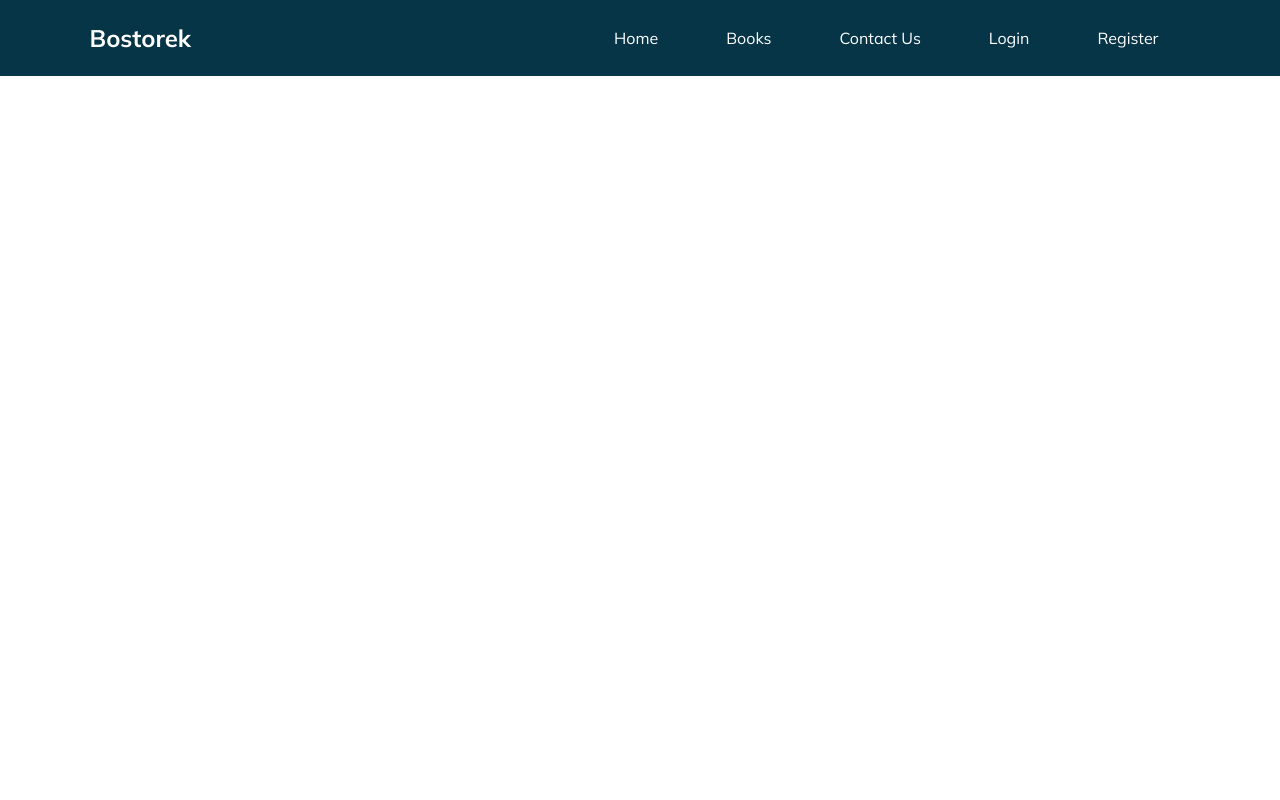
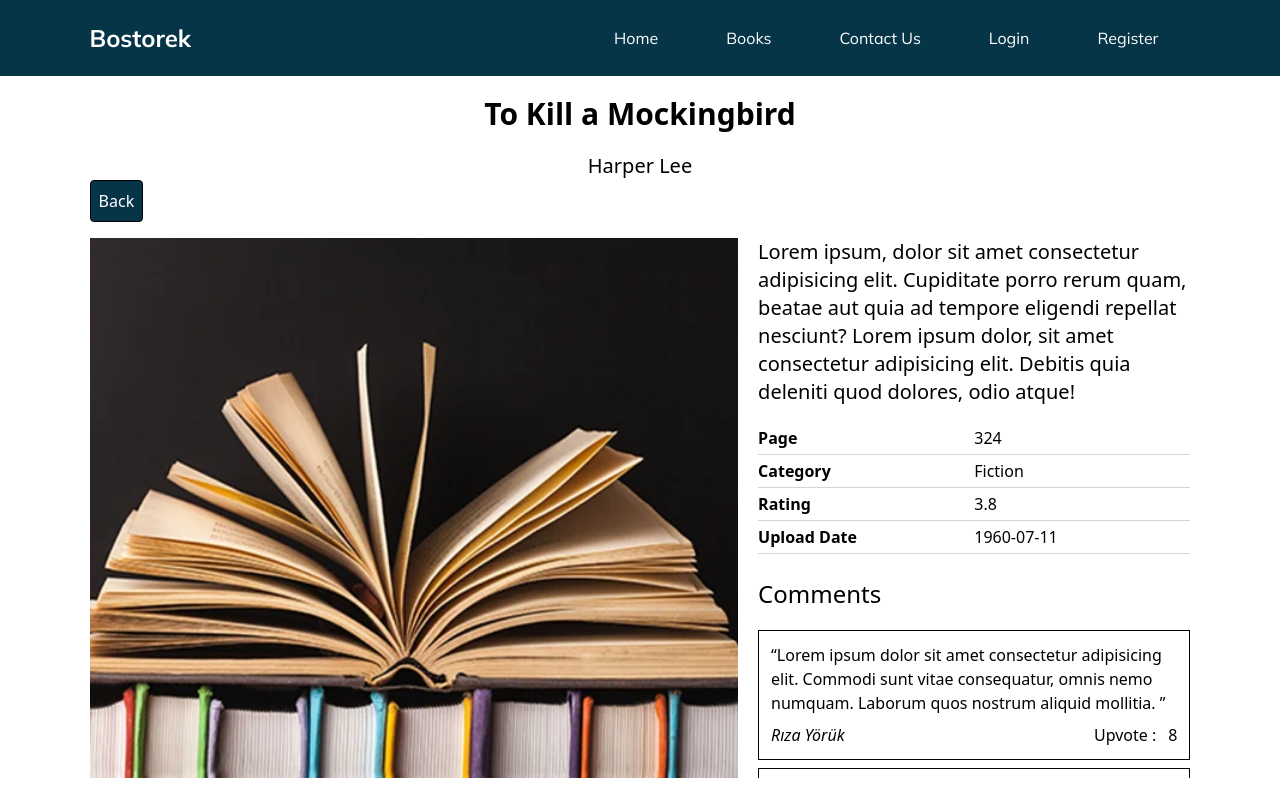
Before and after one commit to rzayoruk/bostorek, a Vue app in the folder frontend/: page /book/1 in a window 1280 px wide. Built offline with nearby package versions, Linux system fonts and the light colour scheme.

Commit message:
book detail pages

```diff
--- a/frontend/src/components/BookItem.vue
+++ b/frontend/src/components/BookItem.vue
@@ -1,4 +1,5 @@
 <template>
+  <RouterLink :to="{ name: 'book-detail', params: { id: book.id } }">
     <div class="rounded-md shadow text-center relative">
       <img class="rounded-t-md" src="../../template/images/b1.jpg" alt="" />
       <span
@@ -22,9 +23,9 @@
         >
           {{ book.rating.toFixed(1) }}
         </div>
-
       </div>
     </div>
+  </RouterLink>
 </template>
 <script>
 export default {
--- a/frontend/src/router/router.js
+++ b/frontend/src/router/router.js
@@ -4,10 +4,12 @@ import BooksView from "@/views/BooksView.vue"
 import ContactView from "@/views/ContactView.vue"
 import LoginView from "@/views/LoginView.vue"
 import RegisterView from "@/views/RegisterView.vue"
+import BookDetailView from "@/views/BookDetailView.vue"
 
 const routes = [
   { name: "home", path: "/", component: HomeView },
   { name: "books", path: "/books", component: BooksView },
+  { name: "book-detail", path: "/book/:id", component: BookDetailView },
   { name: "contact", path: "/contact", component: ContactView },
   { name: "login", path: "/login", component: LoginView },
   { name: "register", path: "/register", component: RegisterView },
--- /dev/null
+++ b/frontend/src/views/BookDetailView.vue
@@ -0,0 +1,120 @@
+<template>
+  <div class="px-[7%]">
+    <SectionHeader :title="book.name" :content="book.author" />
+    <button
+      class="border border-black p-2 rounded-sm bg-primary text-white cursor-pointer mb-4"
+    >
+      Back
+    </button>
+    <div class="grid grid-cols-[3fr_2fr] gap-x-5">
+      <img
+        class="aspect-auto h-full w-full object-cover object-center grow"
+        src="../../template/images/kitap-800x450.jpg.webp"
+        alt=""
+      />
+      <div class="flex flex-col">
+        <p class="text-xl font-light mb-4 grow max-h-[250px] overflow-y-auto">
+          Lorem ipsum, dolor sit amet consectetur adipisicing elit. Cupiditate
+          porro rerum quam, beatae aut quia ad tempore eligendi repellat
+          nesciunt? Lorem ipsum dolor, sit amet consectetur adipisicing elit.
+          Debitis quia deleniti quod dolores, odio atque!
+        </p>
+        <div class="mb-6">
+          <div class="grid grid-cols-2 border-b border-gray-300 py-1">
+            <strong>Page</strong>
+            <span class="font-light">{{ book.page }}</span>
+          </div>
+          <div class="grid grid-cols-2 border-b border-gray-300 py-1">
+            <strong>Category</strong>
+            <span class="font-light">Fiction</span>
+          </div>
+          <div class="grid grid-cols-2 border-b border-gray-300 py-1">
+            <strong>Rating</strong>
+            <span class="font-light">{{ book.rating.toFixed(1) }}</span>
+          </div>
+          <div class="grid grid-cols-2 border-b border-gray-300 py-1">
+            <strong>Upload Date</strong>
+            <span class="font-light">{{ book.uploadDate }}</span>
+          </div>
+        </div>
+        <section class="flex flex-col gap-y-2 max-h-[200px] overflow-y-auto">
+          <h3 class="text-2xl mb-3">Comments</h3>
+          <div class="border border-black p-3">
+            <q class="text-base font-light"
+              >Lorem ipsum dolor sit amet consectetur adipisicing elit. Commodi
+              sunt vitae consequatur, omnis nemo numquam. Laborum quos nostrum
+              aliquid mollitia. </q
+            ><br />
+            <div class="mt-2 flex justify-between">
+              <span class="italic inline-block">Rıza Yörük</span>
+              <div class="flex gap-x-3">
+                <p
+                  class="cursor-pointer hover:underline transition-all ease-in"
+                >
+                  Upvote :
+                </p>
+                <p>8</p>
+              </div>
+            </div>
+          </div>
+          <div class="border border-black p-3">
+            <q class="text-base font-light"
+              >Lorem ipsum dolor sit amet consectetur adipisicing elit. Commodi
+              sunt vitae consequatur, omnis nemo numquam. Laborum quos nostrum
+              aliquid mollitia. </q
+            ><br />
+            <div class="mt-2 flex justify-between">
+              <span class="italic inline-block">Rıza Yörük</span>
+              <div class="flex gap-x-3">
+                <p
+                  class="cursor-pointer hover:underline transition-all ease-in"
+                >
+                  Upvote :
+                </p>
+                <p>8</p>
+              </div>
+            </div>
+          </div>
+          <div class="border border-black p-3">
+            <q class="text-base font-light"
+              >Lorem ipsum dolor sit amet consectetur adipisicing elit. Commodi
+              sunt vitae consequatur, omnis nemo numquam. Laborum quos nostrum
+              aliquid mollitia. </q
+            ><br />
+            <div class="mt-2 flex justify-between">
+              <span class="italic inline-block">Rıza Yörük</span>
+              <div class="flex gap-x-3">
+                <p
+                  class="cursor-pointer hover:underline transition-all ease-in"
+                >
+                  Upvote :
+                </p>
+                <p>8</p>
+              </div>
+            </div>
+          </div>
+        </section>
+      </div>
+    </div>
+  </div>
+</template>
+<script>
+import SectionHeader from "@/components/SectionHeader.vue"
+import books from "@/db.js"
+export default {
+  name: "BookDetail",
+  components: {
+    SectionHeader,
+  },
+  data() {
+    return {
+      book: null,
+    }
+  },
+  created() {
+    const bookdId = this.$route.params.id
+    this.book = books.find((book) => book.id === parseInt(bookdId))
+    console.log(this.book)
+  },
+}
+</script>
```
Also changed, not shown: frontend/template/images/kitap-800x450.jpg.webp (added). Lines whose indentation alone changed are shown as unchanged.
